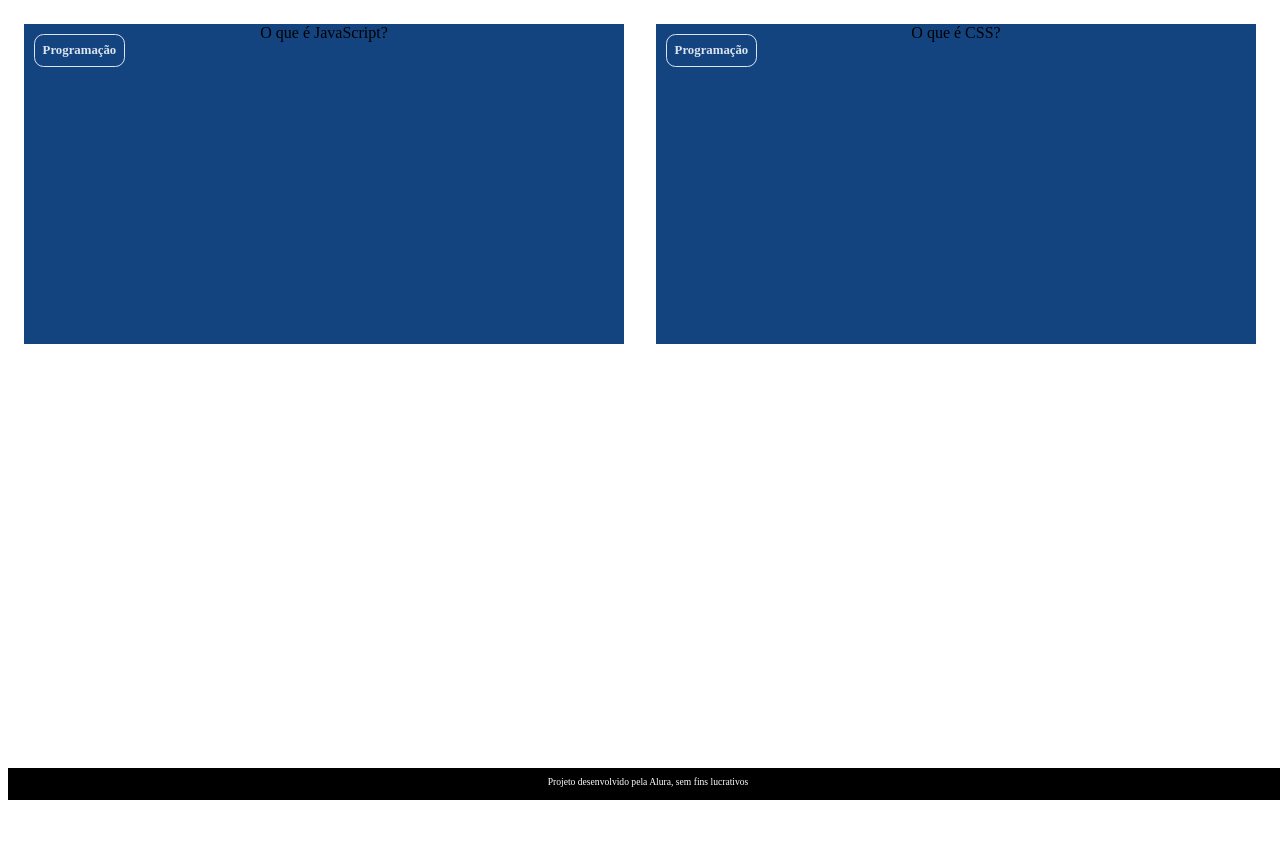
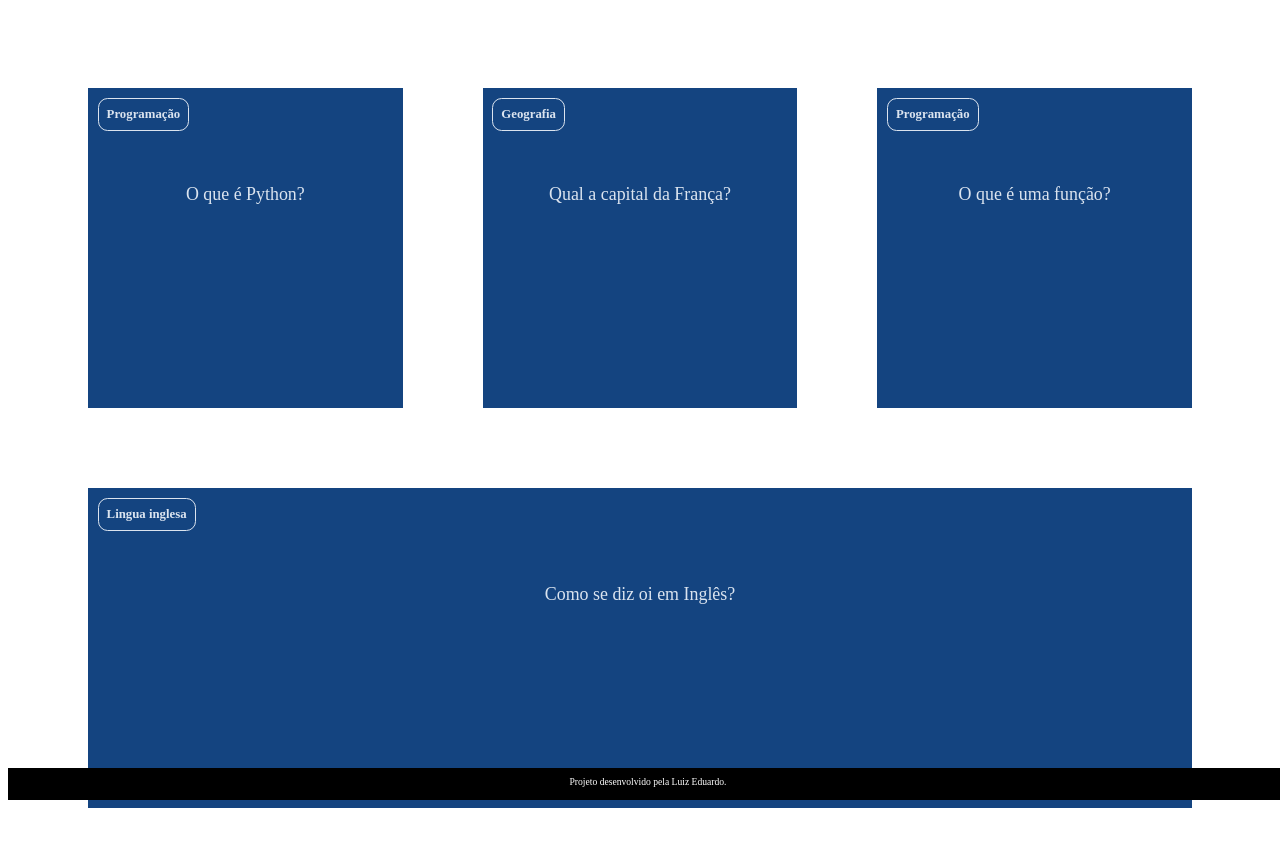
Before and after one commit to LEPOGAMER/P-gina-Flashcard, a plain HTML site: page index.html in a window 1280 px wide. Before the commit the page ends 800 px from the top, so only its background shows below. Drawn offline with Linux system fonts and the light colour scheme; files that its build step writes are made by us from their sources.

Commit message:
atualiza

```diff
--- /dev/null
+++ b/app.js
@@ -0,0 +1,29 @@
+function criaCartao(categoria, pergunta, resposta) {
+    let container = document.getElementById('container')
+    let cartao = document.createElement('article')
+    cartao.className = 'cartao'
+
+    cartao.innerHTML = `
+    <div class="cartao__conteudo">
+    <h3>${categoria}</h3>
+    <div class="cartao__conteudo__pergunta">
+        <p>${pergunta}</p>
+    </div>
+    <div class="cartao__conteudo__resposta">
+        <p>${resposta}</p>
+    </div>
+    </div>
+    `
+
+    let respostaEstaVisivel = false
+
+    function viraCartao() {
+        respostaEstaVisivel = !respostaEstaVisivel
+        cartao.classList.toggle('active', respostaEstaVisivel)
+    }
+    cartao.addEventListener('click', viraCartao)
+
+
+    container.appendChild(cartao)
+
+}
--- a/index.html
+++ b/index.html
@@ -9,32 +9,23 @@
 <body>
     <main>
         <section id="container">
-            <article class="cartao">
+            <!-- <article class="cartao">
                 <div class="cartao__conteudo">
                     <h3>Programação</h3>
                     <div class="cartao__conteudo__pergunta">
-                        O que é JavaScript?
+                        <p>O que é JavaScript?</p>
                     </div>
                     <div class="cartao__conteudo__resposta">
-                        O JavaScript é uma linguagem de programação
+                        <p>O JavaScript é uma linguagem de programação</p>
                     </div>
                 </div>
-            </article>
-            <article class="cartao">
-                <div class="cartao__conteudo">
-                    <h3>Programação</h3>
-                    <div class="cartao__conteudo__pergunta">
-                        O que é CSS?
-                    </div>
-                    <div class="cartao__conteudo__resposta">
-                        O CSS é uma linguagem de estilização
-                    </div>
-                </div>
-            </article>
+            </article> -->
         </section>
     </main>
     <footer>
-        <p>Projeto desenvolvido pela Alura, sem fins lucrativos</p>
+        <p>Projeto desenvolvido pela Luiz Eduardo.</p>
     </footer>
+    <script src="app.js"></script>
+    <script src="perguntas.js"></script>
 </body>
 </html>
--- /dev/null
+++ b/perguntas.js
@@ -0,0 +1,23 @@
+criaCartao(
+    'Programação',
+    'O que é Python?',
+    'O Python é uma linguagem de programação'
+)
+
+criaCartao(
+    'Geografia',
+    'Qual a capital da França?',
+    'A capital da França é Paris'
+)
+
+criaCartao(
+    'Programação',
+    'O que é uma função?',
+    'Uma função é um bloco de código que executa alguma tarefa'
+)
+
+criaCartao(
+    'Lingua inglesa',
+    'Como se diz oi em Inglês?',
+    'Oi em ingles é HI (RAI)'
+)
--- a/style.css
+++ b/style.css
@@ -11,6 +11,10 @@ body {
 
 #container {
     display: flex;
+    flex-wrap: wrap;
+    justify-content: space-between;
+    padding: 4rem;
+    gap: 3rem;
 }
 
 .cartao {
@@ -45,6 +49,7 @@ body {
     margin-top: 1rem;
     padding: 2rem;
     margin-top: 4rem;
+    font-size: 1.4vw;
 }
 
 .cartao__conteudo__pergunta p {
@@ -56,19 +61,26 @@ body {
     color: var(--card-back-color);
     font-weight: 700;
 }
-.cartao:hover .cartao__conteudo {
+
+.cartao.active .cartao__conteudo {
     transform: rotateY(180deg);
 }
-.cartao__conteudo__resposta {
-    transform: rotateY(180deg);
-}
+
 .cartao__conteudo__pergunta,
 .cartao__conteudo__resposta {
     backface-visibility: hidden;
     position: absolute;
     height: 100%;
     width: 100%;
+    box-sizing: border-box;
 }
+
+.cartao__conteudo__resposta {
+    transform: rotateY(180deg);
+    background-color: rgba(0, 244, 191, 0.2);
+    border: 4px solid var(--card-back-color);
+}
+
 footer {
     background-color: black;
     color: white;
@@ -83,3 +95,22 @@ footer p {
     font-size: 0.6rem;
     margin-top: 0.5rem;
 }
+
+@media (max-width: 560px) {
+
+    body {
+        background: url('img/bg-mobile.webp'), no-repeat cover;
+    }
+
+    .cartao {
+        flex: 1 0 calc(100% - 1rem)
+    }
+
+    .cartao__conteudo h3 {
+        font-size: 3vw;
+    }
+
+    .cartao__conteudo p {
+        font-size: 3.8vw;
+    }
+}
```
